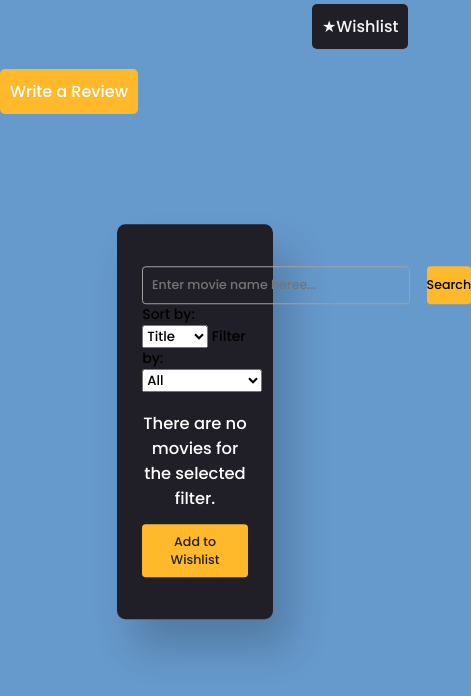
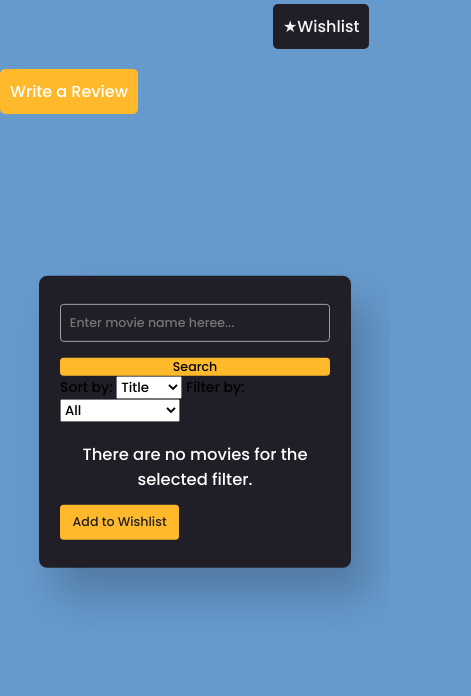
Before and after one commit to pavan-wappnet/Movie-Guide-App, a plain HTML site: page index.html in a window 390 px wide. Shown: the whole page, 471 px wide, since content can reach past the window. Drawn offline with Linux system fonts and the light colour scheme.

Commit message:
new-features

```diff
--- a/index.html
+++ b/index.html
@@ -74,5 +74,6 @@
     </div>
     <script src="key.js"></script>
     <script src="script.js"></script>
+    <footer>Copyright © 2024 Pavan Patel. All Rights Reserved</footer>
   </body>
 </html>
--- a/style.css
+++ b/style.css
@@ -292,17 +292,33 @@
   background-color: #464646;
 }
 
+footer {
+  display: flex;
+  font-size: 11px;
+  margin-top: 43.8%;
+  align-items: center;
+  justify-content: center;
+}
+
 
 @media screen and (max-width: 600px) {
   .container {
     font-size: 14px;
+    width: 80vw;
+    padding: 2em 1.5em;
   }
-  .info {
+
+  .search-container {
     grid-template-columns: 1fr;
   }
-  .poster {
-    margin: auto;
-    width: auto;
-    max-height: 10.8em;
+
+  #search-suggestions {
+    left: 2%;
+    width: 94%;
+  }
+
+  .wishlist-popup {
+    margin-left: 70%;
+
   }
 }
```
